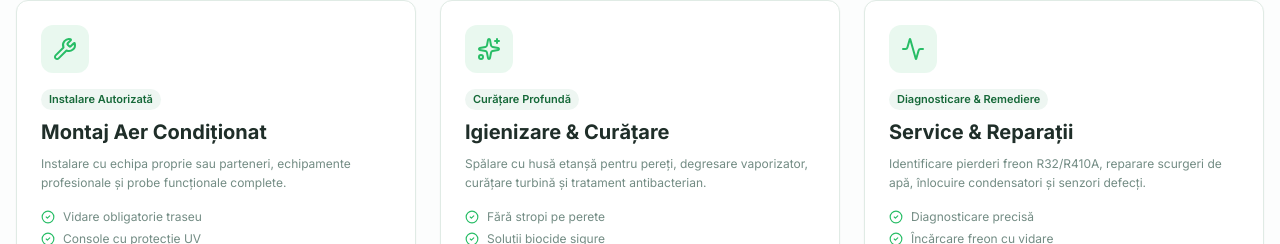
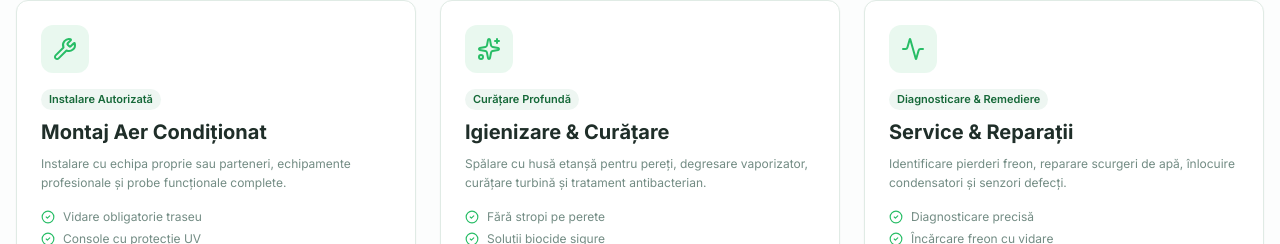
Before and after one commit to teodor-vladconstantin/AirLife, a Next.js app: page / in a window 1280 px wide. Shown: the part 1079-1323 px from the top of the page. Built offline with nearby package versions, Linux system fonts and the light colour scheme; no server answers.

Commit message:
Scoate R32/R410A din descrierea cardului Service si Reparatii (#10)
Claude-Session: https://claude.ai/code/session_015WxH4w2Woof8bSAg2UYu58

Co-authored-by: Claude <noreply@anthropic.com>

```diff
--- a/src/components/HomeServicesSection.tsx
+++ b/src/components/HomeServicesSection.tsx
@@ -25,7 +25,7 @@ const services = [
     slug: "service-aer-conditionat",
     icon: Activity,
     badge: "Diagnosticare & Remediere",
-    desc: "Identificare pierderi freon R32/R410A, reparare scurgeri de apă, înlocuire condensatori și senzori defecți.",
+    desc: "Identificare pierderi freon, reparare scurgeri de apă, înlocuire condensatori și senzori defecți.",
     features: ["Diagnosticare precisă", "Încărcare freon cu vidare", "Piese originale"],
   },
 ];
```
